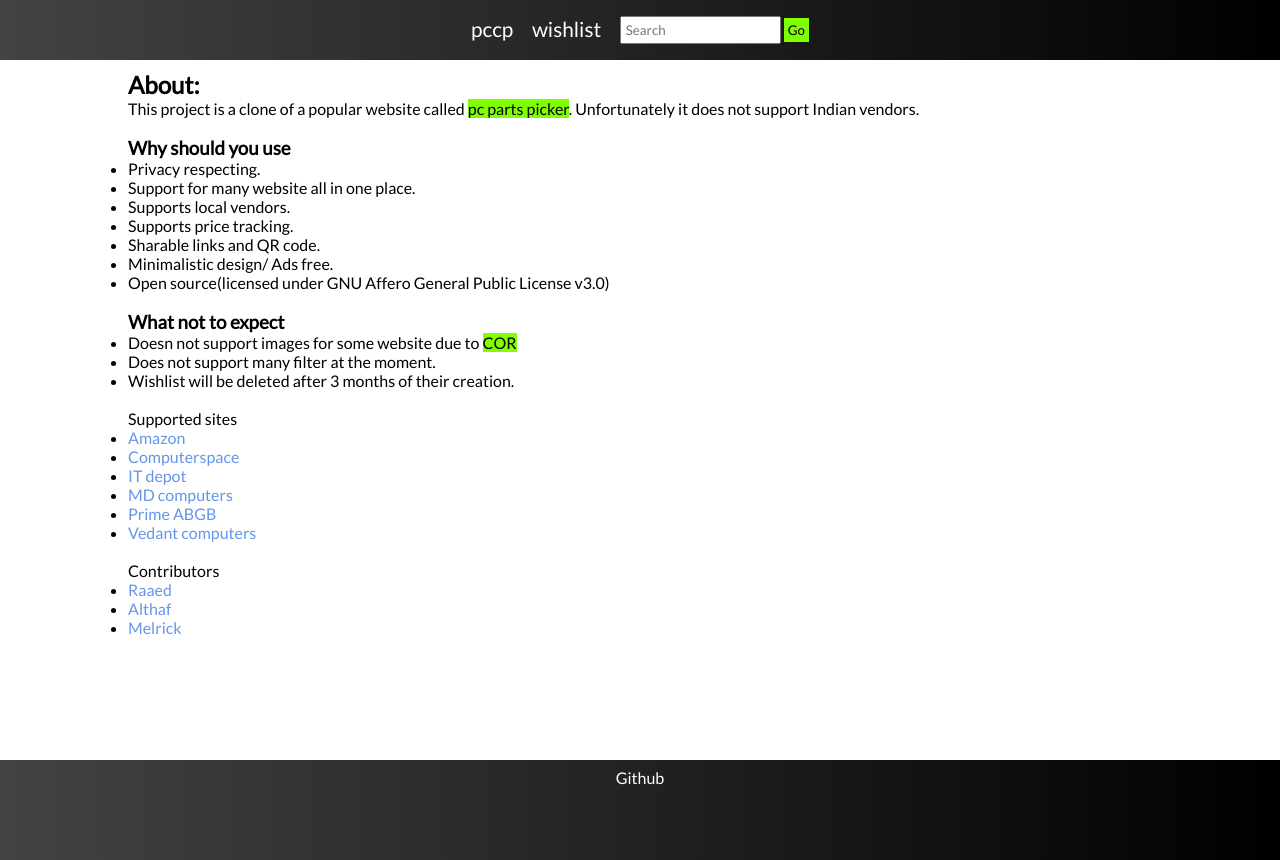
After one commit to Ultrahalf/Pc-comp-picker, a Flask app: page /about in a window 1280 px wide. The commit adds this page. Run offline with Flask 2, Linux system fonts and the light colour scheme; some libraries are stand-ins or nearby versions.

Commit message:
[Adds] about page

```diff
--- a/src/serve/static/style.css
+++ b/src/serve/static/style.css
@@ -369,6 +369,7 @@ footer {
     background: -webkit-linear-gradient(to right, var(--dark-color), var(--dark-color));
     background: linear-gradient(to right, var(--dark-grey), var(--dark-color));
     width: 100%;
+    height: 100px;
 }
 
 footer > ul {
@@ -502,3 +503,40 @@ footer > ul > li > a:hover {
     }
 }
     /* END INDEX PAGE */
+
+/* ABOUT PAGE */
+
+#about-wrapper {
+    display: flex;
+    flex-direction: column;
+    justify-content: space-between;
+    width: 100%;
+    height: 100%;
+}
+
+#about-content {
+    width: 80%;
+    margin: 10px auto;
+}
+
+#about-content ul {
+    list-style-type: none;
+}
+
+#about-content mark {
+    background-color: var(--accent-color);
+}
+
+#about-content a {
+    text-decoration: none;
+    color: #6495ED;
+}
+
+#about-content a:hover {
+    color: var(--dark-color);
+}
+
+#about-content ul.bulletpoint {
+    list-style-type: disc;
+}
+/* END OF ABOUT PAGE */
--- /dev/null
+++ b/src/serve/templates/about.html
@@ -0,0 +1,55 @@
+{% extends "base.html" %}
+{% block main %}
+<div id="about-wrapper">
+    <div id="about-content">
+        <h2>About:</h2>
+        <p>This project is a clone of a popular website called
+        <a href="https://pcpartpicker.com/" target="_blank">
+            <mark>pc parts picker</mark></a>.
+        Unfortunately it does not support Indian vendors.
+        </p>
+        <br>
+        <h3>Why should you use</h3>
+        <ul class="bulletpoint">
+            <li>Privacy respecting.</li>
+            <li>Support for many website all in one place.</li>
+            <li>Supports local vendors.</li>
+            <li>Supports price tracking.</li>
+            <li>Sharable links and QR code.</li>
+            <li>Minimalistic design/ Ads free.</li>
+            <li>Open source(licensed under GNU Affero General Public License v3.0)</li>
+        </ul>
+        <br>
+        <h3>What not to expect</h3>
+        <ul class="bulletpoint">
+            <li>Doesn not support images for some website due to <a href="https://developer.mozilla.org/en-US/docs/Web/HTTP/CORS" target="_blank"><mark>COR</mark></a></li>
+            <li>Does not support many filter at the moment.</li>
+            <li>Wishlist will be deleted after 3 months of their creation.</li>
+        </ul>
+        <br>
+        <ul>
+            <li>Supported sites</li>
+            <ul class="bulletpoint">
+                <li><a href="https://www.amazon.in/" target="_blank">Amazon</a></li>
+                <li><a href="https://computerspace.in/" target="_blank">Computerspace</a></li>
+                <li><a href="https://www.theitdepot.com/" target="_blank">IT depot</a></li>
+                <li><a href="https://mdcomputers.in/" target="_blank">MD computers</a></li>
+                <li><a href="https://www.primeabgb.com/" target="_blank">Prime ABGB</a></li>
+                <li><a href="https://www.vedantcomputers.com/" target="_blank">Vedant computers</a></li>
+            </ul>
+            <br>
+            <li>Contributors</li>
+            <ul class="bulletpoint">
+                <li><a href="https://github.com/rxxed" target="_blank">Raaed</a></li>
+                <li><a href="https://github.com/Ultrahalf" target="_blank">Althaf</a></li>
+                <li><a href="https://github.com/melrickdsouza" target="_blank">Melrick</li>
+            </ul>
+        </ul>
+    </div>
+    <footer>
+        <ul>
+            <li><a href="https://github.com/Ultrahalf/pccp/" target="_blank">Github</a></li>
+        </ul>
+    </footer>
+</div>
+{% endblock %}
--- a/src/serve/templates/base.html
+++ b/src/serve/templates/base.html
@@ -13,6 +13,7 @@
         <link rel="apple-touch-icon" sizes="180x180" href="../static/img/apple-touch-icon.png">
         <link rel="icon" type="image/png" sizes="32x32" href="../static/img/favicon-32x32.png">
         <link rel="shortcut icon" type="image/png" sizes="16x16" href="../static/img/favicon-16x16.png">
+        <link rel="manifest" href="../static/site.webmanifest">
 
         <!-- lato font -->
         <link rel="preconnect" href="https://fonts.googleapis.com">
--- a/src/serve/templates/index.html
+++ b/src/serve/templates/index.html
@@ -30,7 +30,7 @@
     <footer>
         <ul>
             <li><a href="https://github.com/Ultrahalf/pccp/" target="_blank">Github</a></li>
-            <li><a href="about.html" target="_blank">About</a></li>
+            <li><a href="{{ url_for('about') }}">About</a></li>
         </ul>
     </footer>
 </div>
```
